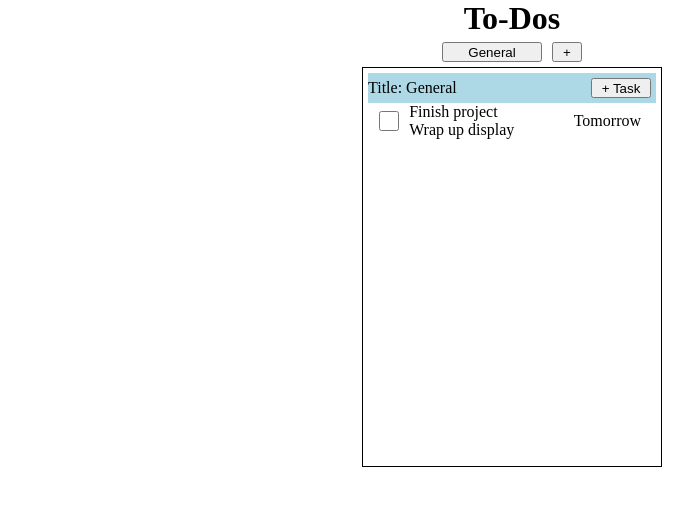
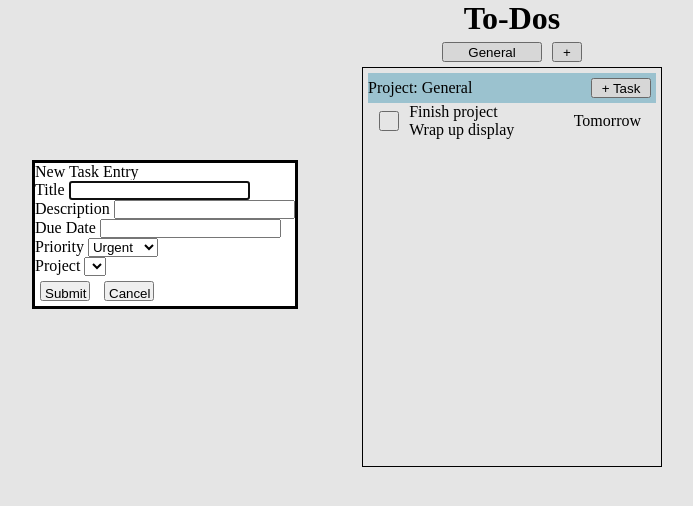
Before and after one commit to bkoch-16/todo-list, a website built with webpack: page src/template.html in a window 1280 px wide. Both pictures are taken after a click on the button "+ Task". Shown: the whole page, without its empty margins (128-821 px from the left). Built offline with nearby package versions, Linux system fonts and the light colour scheme.

Commit message:
created dialogue to input tasks
created dialogue to input tasks into projects and did some styling

```diff
--- a/src/display-changes.js
+++ b/src/display-changes.js
@@ -19,7 +19,7 @@ export function loadProject(projectObject) {
     const contentContainer = document.querySelector("#project-content")
 
     const projectTitle = document.querySelector("#active-title")
-    projectTitle.textContent = "Title: " + projectObject.title
+    projectTitle.textContent = "Project: " + projectObject.title
 
     const projectContent = document.createElement("div")
     projectContent.id = "activeProjectContent"
@@ -54,5 +54,4 @@ export function loadProject(projectObject) {
         i++
     }
     contentContainer.appendChild(projectContent)
-
 }
--- a/src/index.js
+++ b/src/index.js
@@ -8,4 +8,15 @@ let projectDefault= new CreateProject("General");
 console.log(projectDefault)
 let taskTest = new CreateTask("Finish project", "Wrap up display", "Tomorrow", "HIGH", projectDefault)
 placeTaskInProject(taskTest)
+
+let newTaskButton = document.querySelector("#new-task")
+let newTaskForm = document.querySelector("#new-task-form")
+let taskDialog = document.querySelector("#taskDialog")
+
+newTaskButton.addEventListener('click', () => {
+    newTaskForm.style.display = "block"
+    taskDialog.showModal()
+})
+
+
 loadProject(projectDefault)
--- a/src/styles.css
+++ b/src/styles.css
@@ -1,6 +1,7 @@
 * {
     margin: 0;
     padding: 0;
+    box-sizing: border-box;
 }
 
 body {
@@ -14,6 +15,18 @@ button {
     width: 30px;
     height: 20px;
     margin: 5px;
+}
+
+dialog[open] {
+    position: relative;
+    top: 20vh;
+    left: 20vh;
+}
+
+.form-btn {
+    width: 50px;
+    padding: 3px;
+
 }
 
 .project-button {
--- a/src/template.html
+++ b/src/template.html
@@ -16,5 +16,38 @@
             <button id="new-task">+ Task</button>
         </div>
     </div>
+    <dialog id="taskDialog">
+        <form id="new-task-form" action="./">
+            <legend class="title-case">New Task Entry</legend>
+            <p class="entry-set">
+                <label for="title" class="task-title">Title</label>
+                <input type="text" name="title" id="task-title-input">
+            </p>
+            <p class="entry-set">
+                <label for="desc" class="task-desc">Description</label>
+                <input type="text" name="desc" id="task-desc-input">
+            </p>
+            <p class="entry-set"></p>
+                <label for="due-date" class="task-due-date">Due Date</label>
+                <input type="number" name="due-date" id="task-due-date-input">
+            </p>
+            <p class="entry-set"></p>
+                <label for="priority" class="task-priority">Priority</label>
+                <select name="priority" id="task-priority-dropdown">
+                    <option value="urgent">Urgent</option>
+                    <option value="high">High</option>
+                    <option value="medium">Medium</option>
+                    <option value="low">Low</option>
+                </select>
+            </p>
+            <p class="entry-set"></p>
+                <label for="project" class="task-project">Project</label>
+                <select name="project" id="task-project-dropdown">
+                </select>
+            </p>
+            <button type="submit" class="form-btn">Submit</button>
+            <button type="button" id="cancel-button" class="form-btn">Cancel</button>
+        </form>
+    </dialog>
 </body>
 </html>
```
